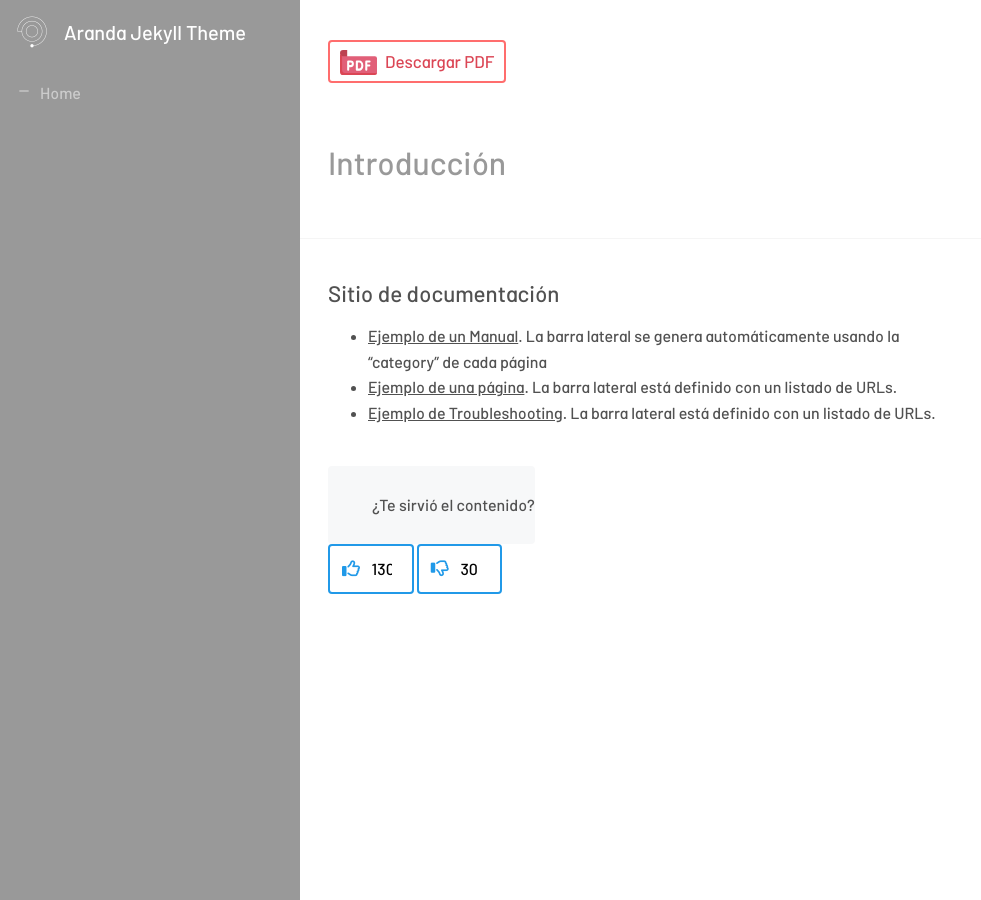
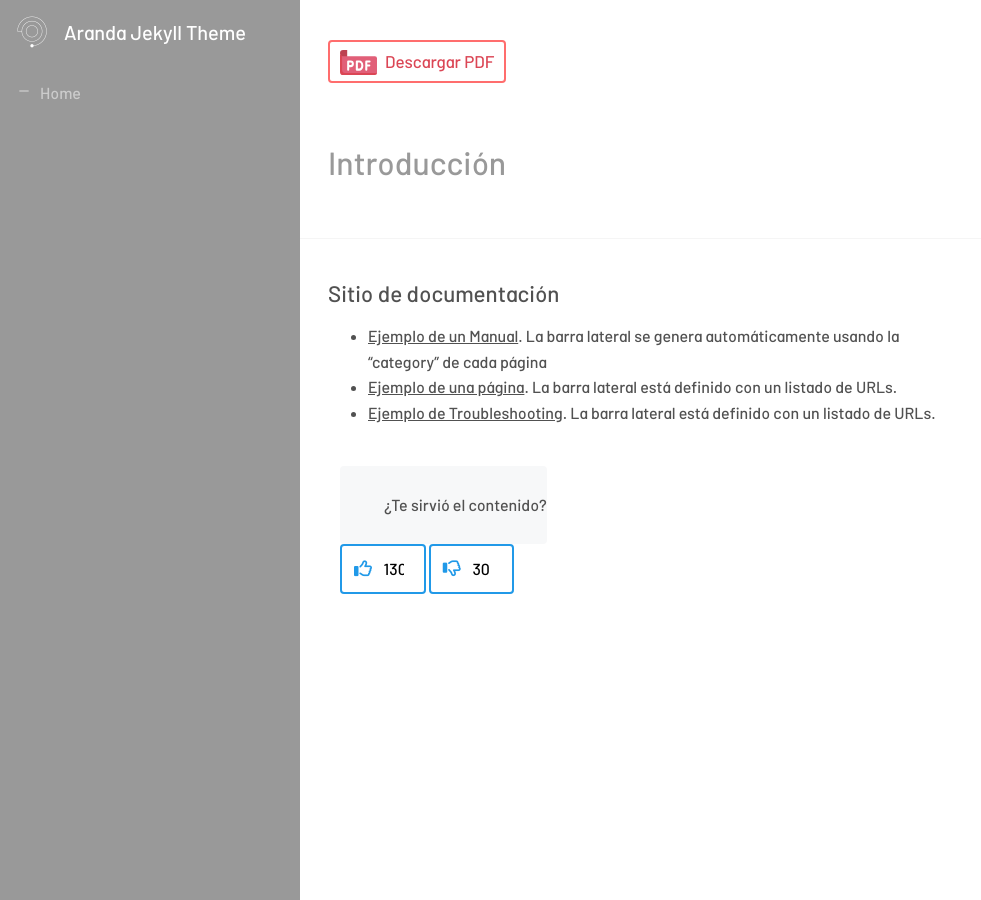
Before and after one commit to Nats85/Manuales-Aranda-Apis, a Jekyll site: the page built from index.md, in a window 1280 px wide. Shown: the whole page, without its empty margins (0-981 px from the left). Built offline with Jekyll 4.4.1, drawn with Linux system fonts in a browser that asks for light colours; nearby versions of some CDN libraries.

Commit message:
Update _vote-count.scss

```diff
--- a/_sass/base/_vote-count.scss
+++ b/_sass/base/_vote-count.scss
@@ -8,9 +8,9 @@
 
     .container {
 
-        position: absolute;
-        margin: 0 auto;
-        padding: 0 300px 0 312px;
+        padding: 0 300px 0 324px;
+        display: inline-block;
+
 
     }
 
@@ -38,3 +38,13 @@
         width:20px;
         background: transparent;
     }
+
+    .note-count {
+        background: #091f3e08;
+        color: #727E89;
+        border-left: 4px solid #2099e8;
+        padding: 4px 16px;
+        margin-bottom: 36px;
+        font-size: 22px;
+        margin-top: 46px;
+    }
```
